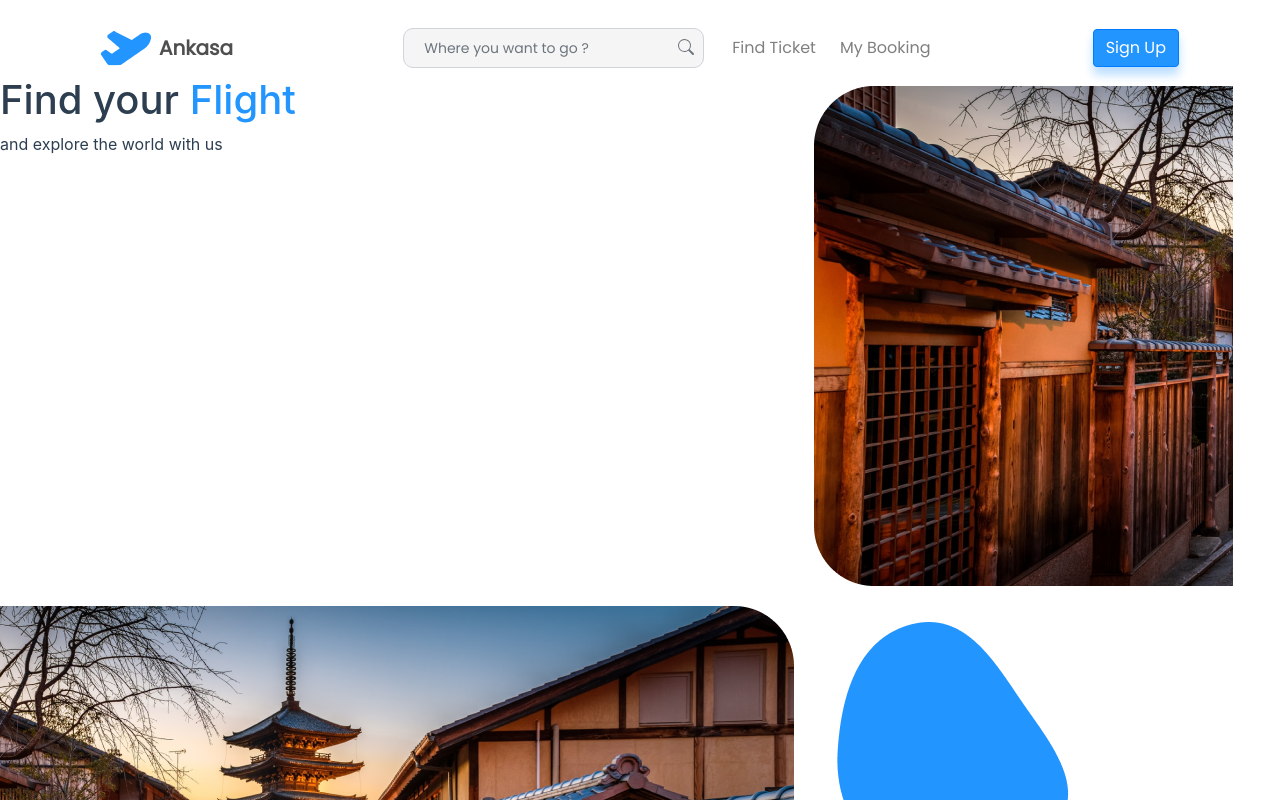
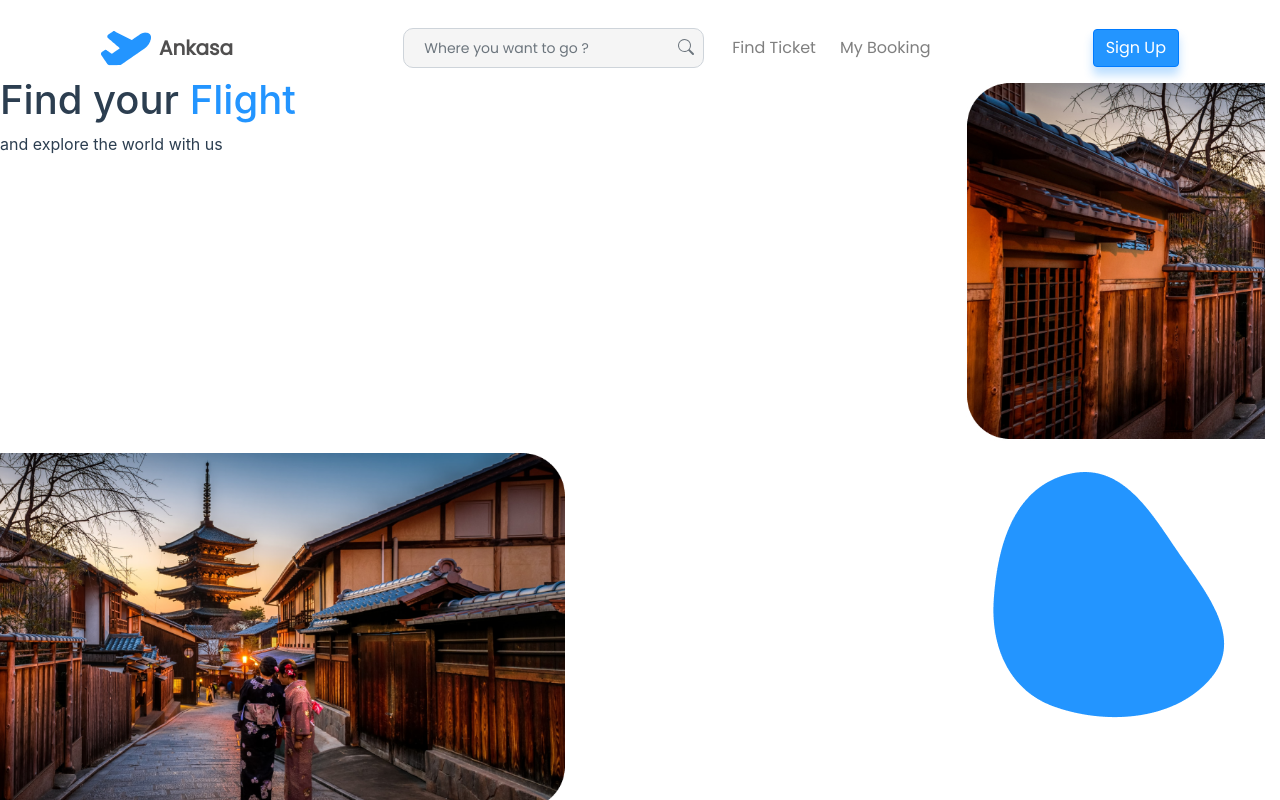
Before and after one commit to RPHertiansa/ankasa, a Vue app: page / in a window 1280 px wide. Shown: the top 800 px of the page. Built offline with nearby package versions, Linux system fonts and the light colour scheme.

Commit message:
update jumbotron

```diff
--- a/src/component/Jumbotron.vue
+++ b/src/component/Jumbotron.vue
@@ -19,9 +19,14 @@ export default {
 <style scoped>
 .main-jumbotron {
   display: grid;
-  grid-template-columns: 1fr 1fr;
+  grid-template-columns: 3fr 1fr;
 }
 .title-highlight {
   color: #2395FF;
 }
+.main-jumbotron img:nth-child(2),
+.main-jumbotron img:nth-child(3) {
+  height: 370px;
+}
+
 </style>
```
